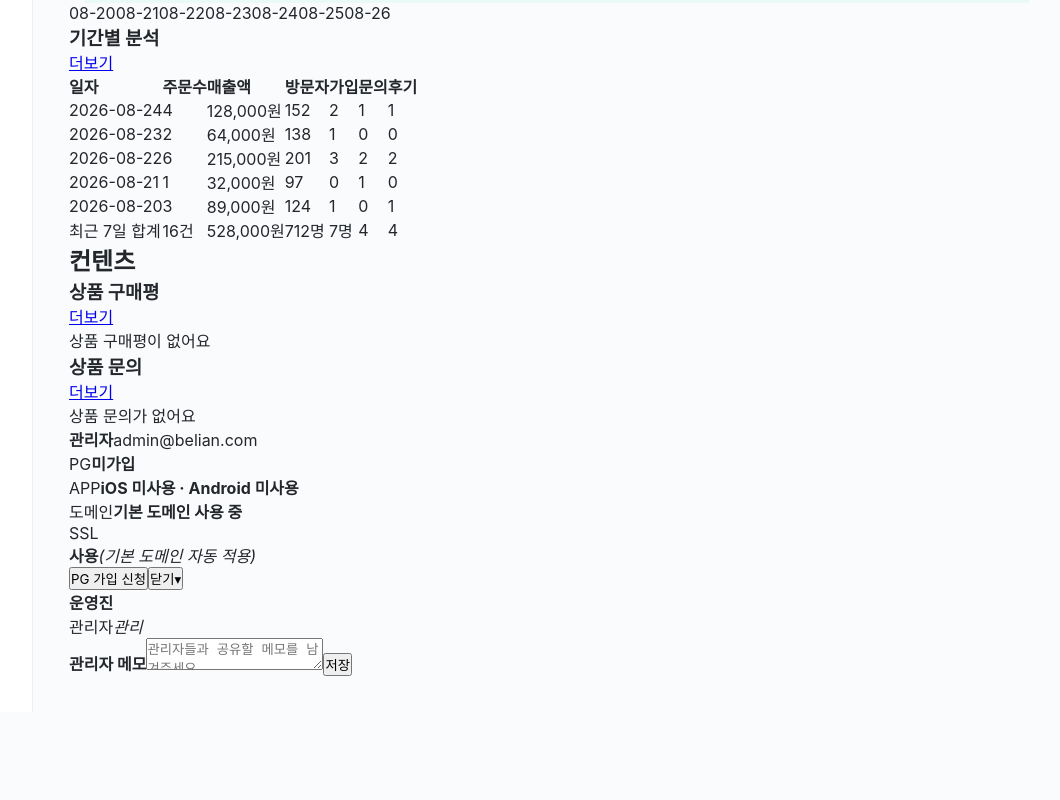
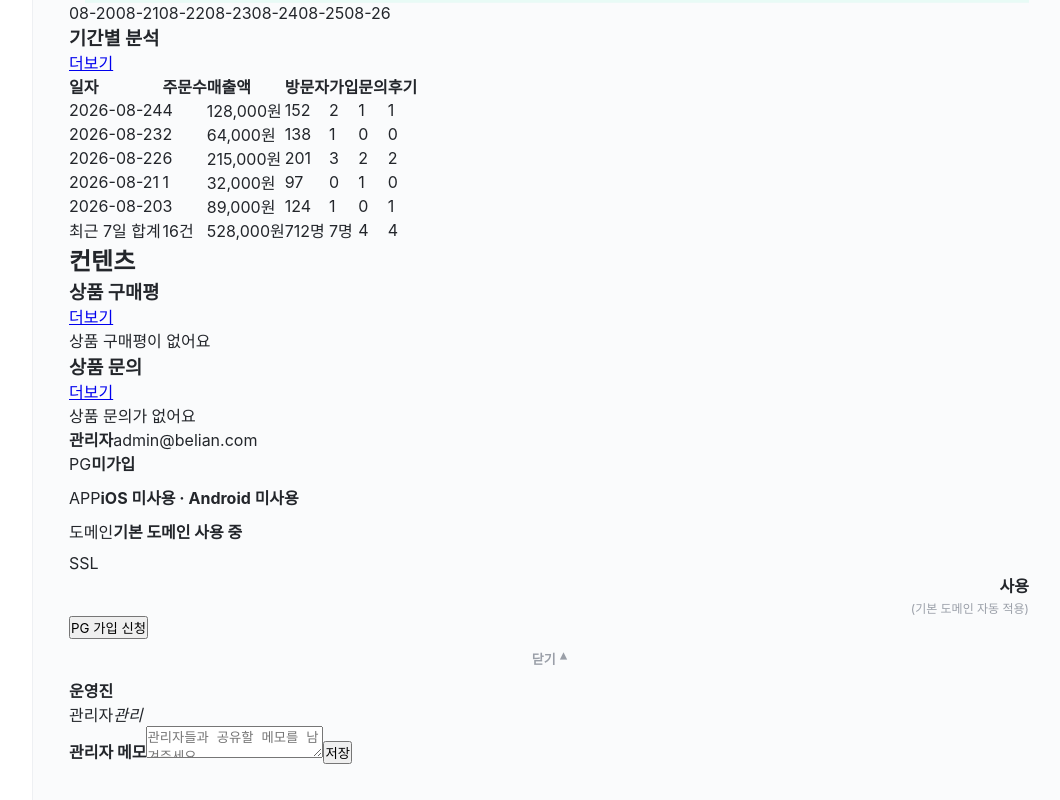
Before and after one commit to youzam136-sudo/belian-admin, a React (Vite) app: page / in a window 1280 px wide. Shown: the part 1323-2123 px from the top of the page, without its empty margins (215-1275 px from the left). Before the commit the page ends 2035 px from the top, so only its background shows below. Built offline with nearby package versions, Linux system fonts and the light colour scheme.

Commit message:
Update dashboard.css

```diff
--- a/src/styles/dashboard.css
+++ b/src/styles/dashboard.css
@@ -64,3 +64,50 @@
     align-items: center;
     gap: 6px;
 }
+/* ===== 정보 리스트 (열고닫기) ===== */
+.dashboard-info-list {
+    display: flex;
+    flex-direction: column;
+    gap: 10px;
+}
+
+.dashboard-side-row.multiline {
+    align-items: flex-start;
+}
+
+.dashboard-side-row-value {
+    display: flex;
+    flex-direction: column;
+    align-items: flex-end;
+    gap: 2px;
+}
+
+.dashboard-side-row-value em {
+    font-style: normal;
+    font-size: 12px;
+    color: var(--admin-text-muted);
+}
+
+.dashboard-toggle-btn {
+    display: flex;
+    align-items: center;
+    justify-content: center;
+    gap: 4px;
+    width: 100%;
+    padding: 10px;
+    border: none;
+    background: transparent;
+    color: var(--admin-text-muted);
+    font-size: 13px;
+    font-weight: 600;
+    cursor: pointer;
+}
+
+.dashboard-toggle-btn .arrow {
+    display: inline-block;
+    transition: transform 0.15s ease;
+}
+
+.dashboard-toggle-btn .arrow.up {
+    transform: rotate(180deg);
+}
```
